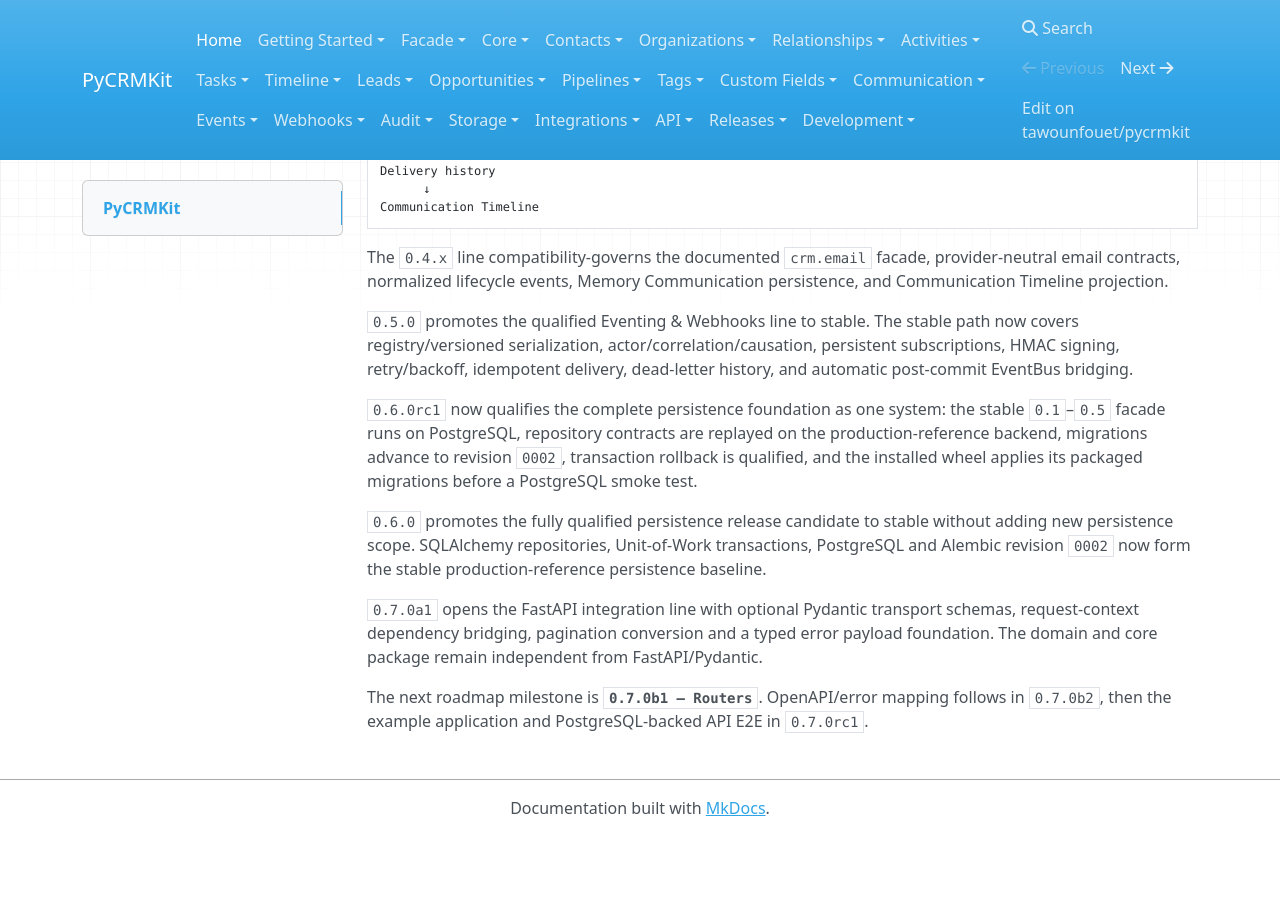
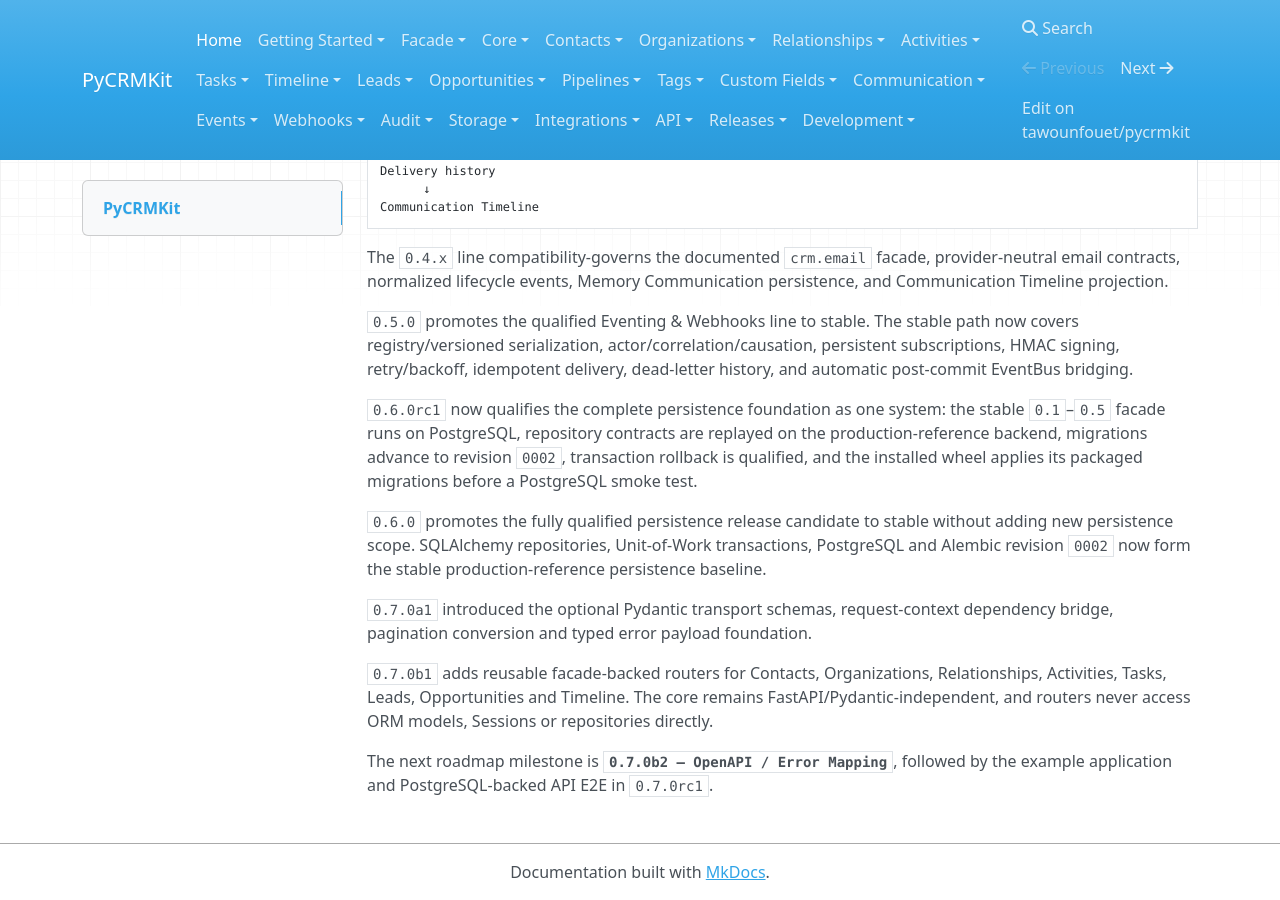
Before and after one commit to tawounfouet/pycrmkit, an MkDocs documentation site: the page built from docs/index.md, in a window 1280 px wide and 900 px high, scrolled down 695 px. Built offline with MkDocs 1.6.1, drawn with Linux system fonts in a browser that asks for light colours; nearby versions of some CDN libraries; before the commit the page ends 1531 px from its top, so only the background shows below that; some of the changed text lies outside the part shown.

Commit message:
docs: document 0.7.0b1 FastAPI routers

```diff
--- a/docs/index.md
+++ b/docs/index.md
@@ -3,7 +3,7 @@
 PyCRMKit is a modular, headless Python CRM domain framework.
 
 The current stable version is **`0.6.0 — Persistence Foundation Stable`**.
-The latest integration prerelease is **`0.7.0a1 — Schemas & Dependency Bridge`**.
+The latest integration prerelease is **`0.7.0b1 — Routers`**.
 The stable `0.1`–`0.5` CRM Core, Activity/Timeline, Sales, Communication,
 and Eventing/Webhooks contracts are compatibility-governed:
 
@@ -60,11 +60,13 @@
 transactions, PostgreSQL and Alembic revision `0002` now form the stable
 production-reference persistence baseline.
 
-`0.7.0a1` opens the FastAPI integration line with optional Pydantic transport
-schemas, request-context dependency bridging, pagination conversion and a typed
-error payload foundation. The domain and core package remain independent from
-FastAPI/Pydantic.
+`0.7.0a1` introduced the optional Pydantic transport schemas, request-context
+dependency bridge, pagination conversion and typed error payload foundation.
 
-The next roadmap milestone is **`0.7.0b1 — Routers`**. OpenAPI/error mapping
-follows in `0.7.0b2`, then the example application and PostgreSQL-backed API
-E2E in `0.7.0rc1`.
+`0.7.0b1` adds reusable facade-backed routers for Contacts, Organizations,
+Relationships, Activities, Tasks, Leads, Opportunities and Timeline. The core
+remains FastAPI/Pydantic-independent, and routers never access ORM models,
+Sessions or repositories directly.
+
+The next roadmap milestone is **`0.7.0b2 — OpenAPI / Error Mapping`**, followed
+by the example application and PostgreSQL-backed API E2E in `0.7.0rc1`.
```
